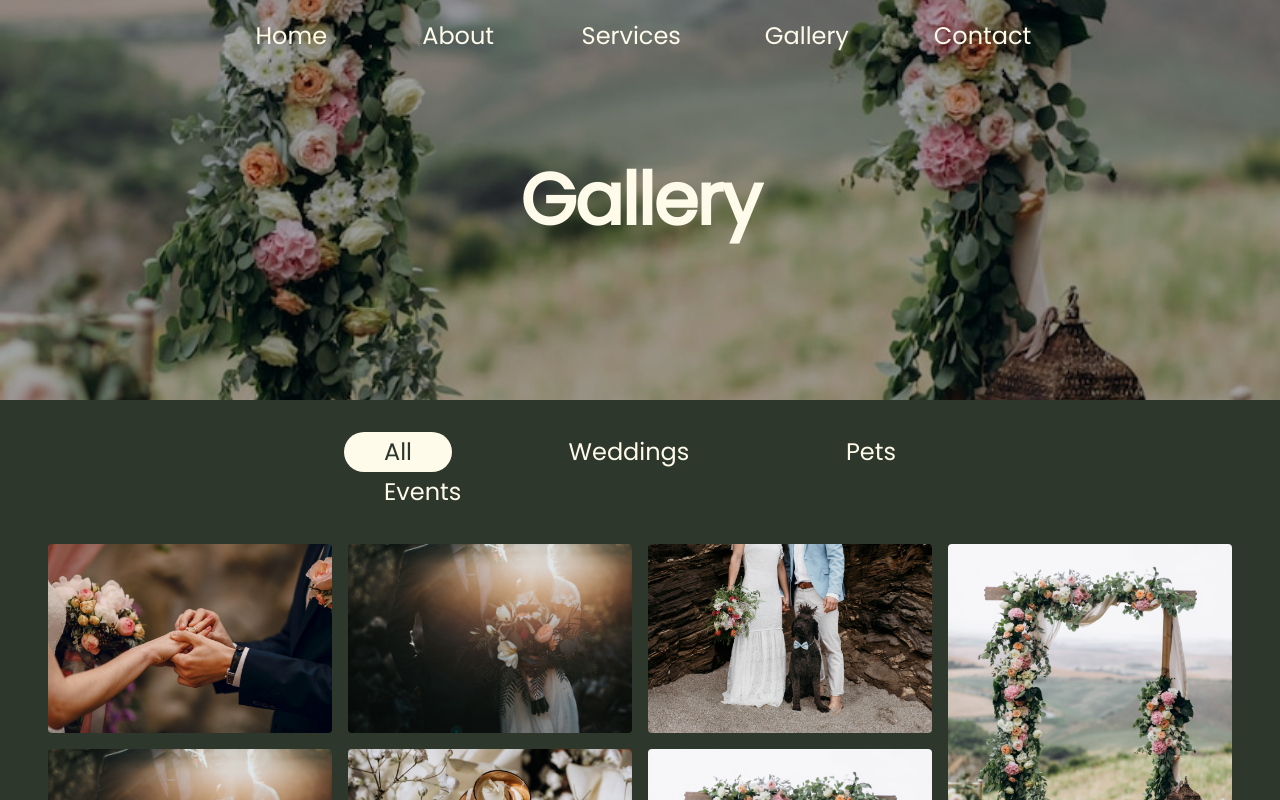
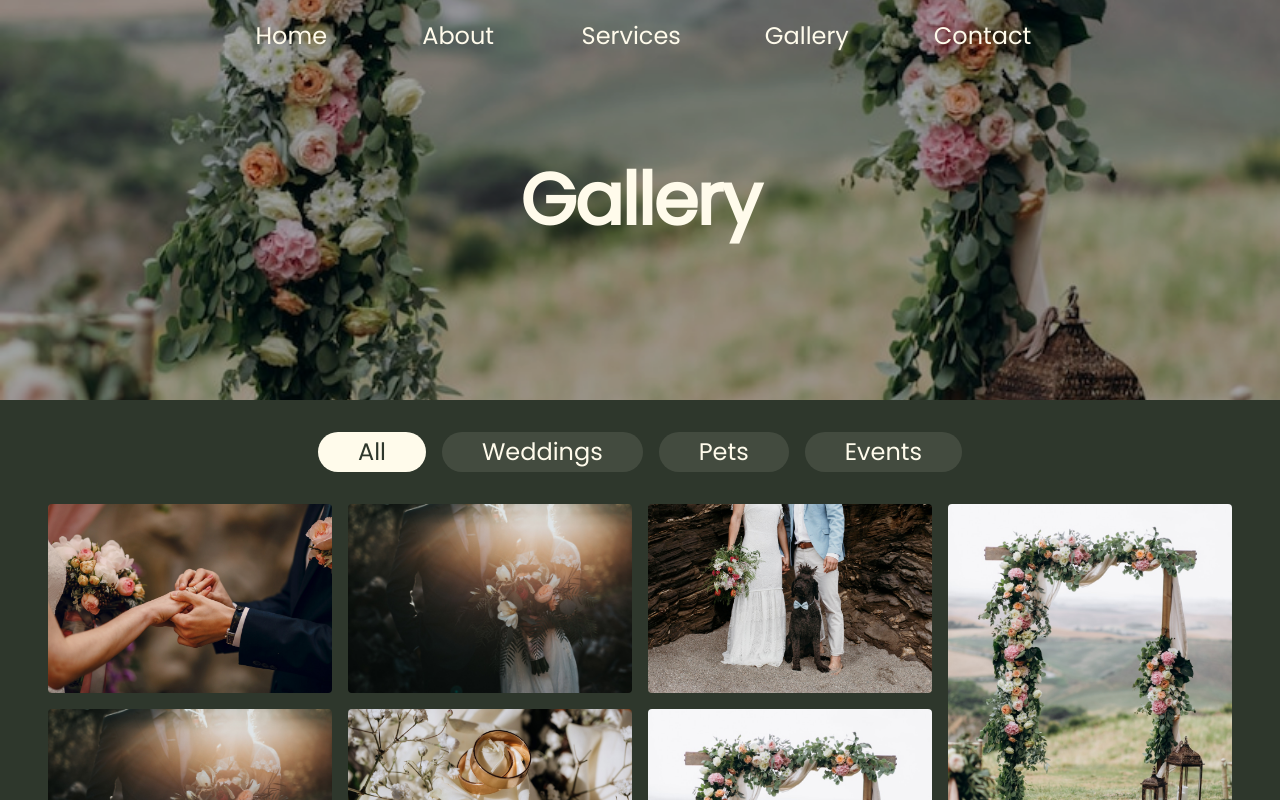
Before and after one commit to shadae-ellmers/hollie-ellmers-photography, a Next.js app: page /gallery in a window 1280 px wide. Shown: the top 800 px of the page. Built offline with nearby package versions, Linux system fonts and the light colour scheme.

Commit message:
match gallery filters to services filters

```diff
--- a/app/gallery/page.tsx
+++ b/app/gallery/page.tsx
@@ -76,17 +76,19 @@ export default function Gallery() {
         imageSrc="/images/wedding-4.jpeg"
         imageAlt="wedding-4"
       />
-      <div className="px-6 sm:px-12 py-8 lg:text-lg justify-center flex bg-olive text-amber-50 flex-col">
-        <div className="flex flex-row flex-wrap justify-between lg:w-1/2 self-center pb-8">
+      <div className="px-6 sm:px-12 py-8 lg:text-lg flex flex-col justify-center text-center bg-olive text-amber-50">
+        <div className="flex flex-row flex-wrap justify-center w-full gap-4 self-center pb-8">
           {links.map((item, index: number) => (
             <button
               key={index}
-              className="transition text-2xl cursor-default flex flex-row justify-center"
+              className="transition text-xl lg:text-2xl cursor-default flex justify-center"
               onClick={() => setActiveFilter(item.title)}
             >
               <div
-                className={`px-10 py-1 w-min text-amber-50 border-amber-50/30 cursor-pointer hover:bg-amber-50/80 hover:text-olive rounded-3xl ${
-                  activeFilter === item.title ? 'bg-amber-50 text-olive' : ''
+                className={`px-10 py-1 w-min text-amber-50 cursor-pointer hover:bg-amber-50/80 hover:text-olive rounded-3xl ${
+                  activeFilter === item.title
+                    ? 'bg-amber-50 text-olive'
+                    : 'bg-amber-50/10'
                 }`}
               >
                 {item.title}
--- a/app/services/page.tsx
+++ b/app/services/page.tsx
@@ -56,7 +56,7 @@ export default function Services() {
                 className="transition text-xl lg:text-2xl cursor-default flex justify-center"
               >
                 <div
-                  className={`px-10 py-1 w-min text-amber-50  cursor-pointer hover:bg-amber-50/80 hover:text-olive rounded-3xl ${
+                  className={`px-10 py-1 w-min text-amber-50 cursor-pointer hover:bg-amber-50/80 hover:text-olive rounded-3xl ${
                     activeService === index + 1
                       ? 'bg-amber-50 text-olive'
                       : 'bg-amber-50/10'
```
